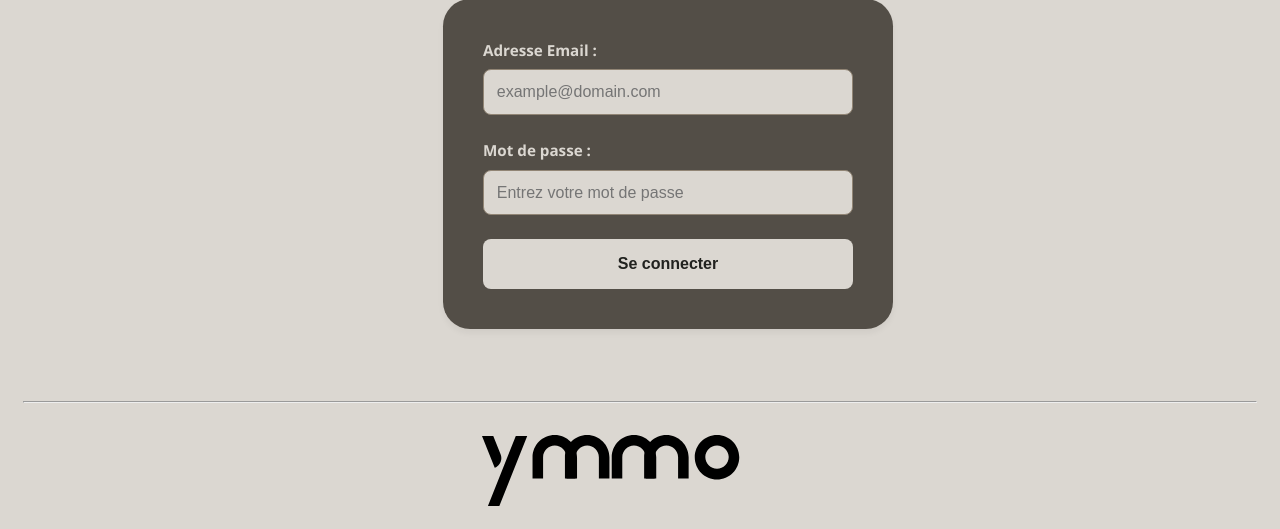
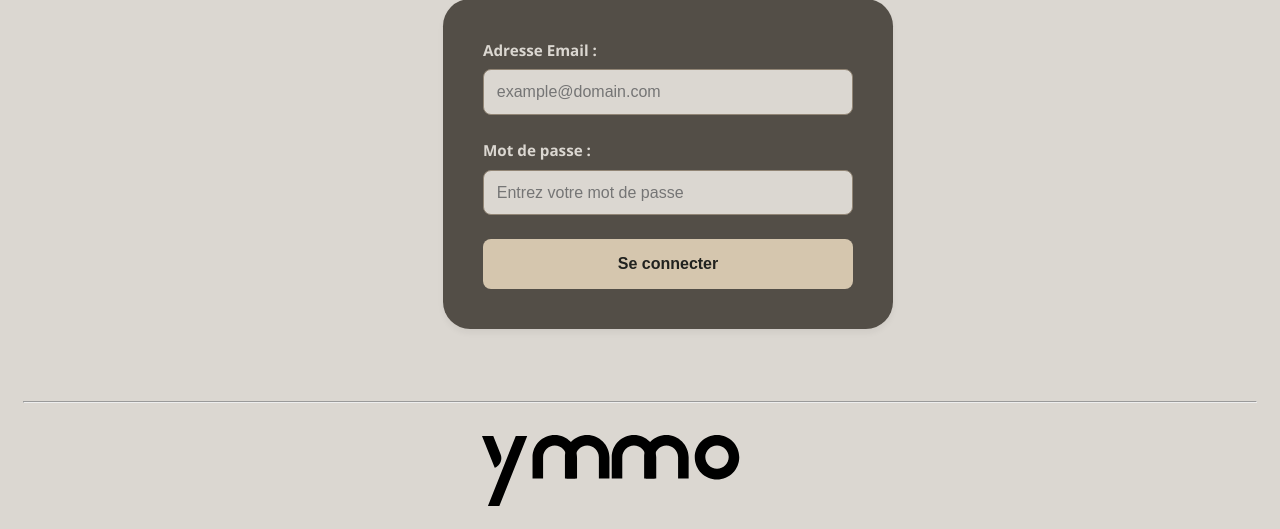
Before and after one commit to Smith06S/Projet-Fil-Rouge-B2, a Flask app: page /connexion in a window 1280 px wide; the page is wider, and only the part inside the window is pictured. Shown: the part 142-671 px from the top of that part. Run offline with Flask 3, Linux system fonts and the light colour scheme.

Commit message:
connection4

```diff
--- a/static/css/style.css
+++ b/static/css/style.css
@@ -678,7 +678,7 @@ body {
 .connection-btn {
     width: 100%;
     padding: 1rem;
-    background-color: var(--orange-clair);
+    background-color: var(--orange-grise-pastel);
     border: none;
     border-radius: var(--radius);
     color: var(--gris-fonce);
```
